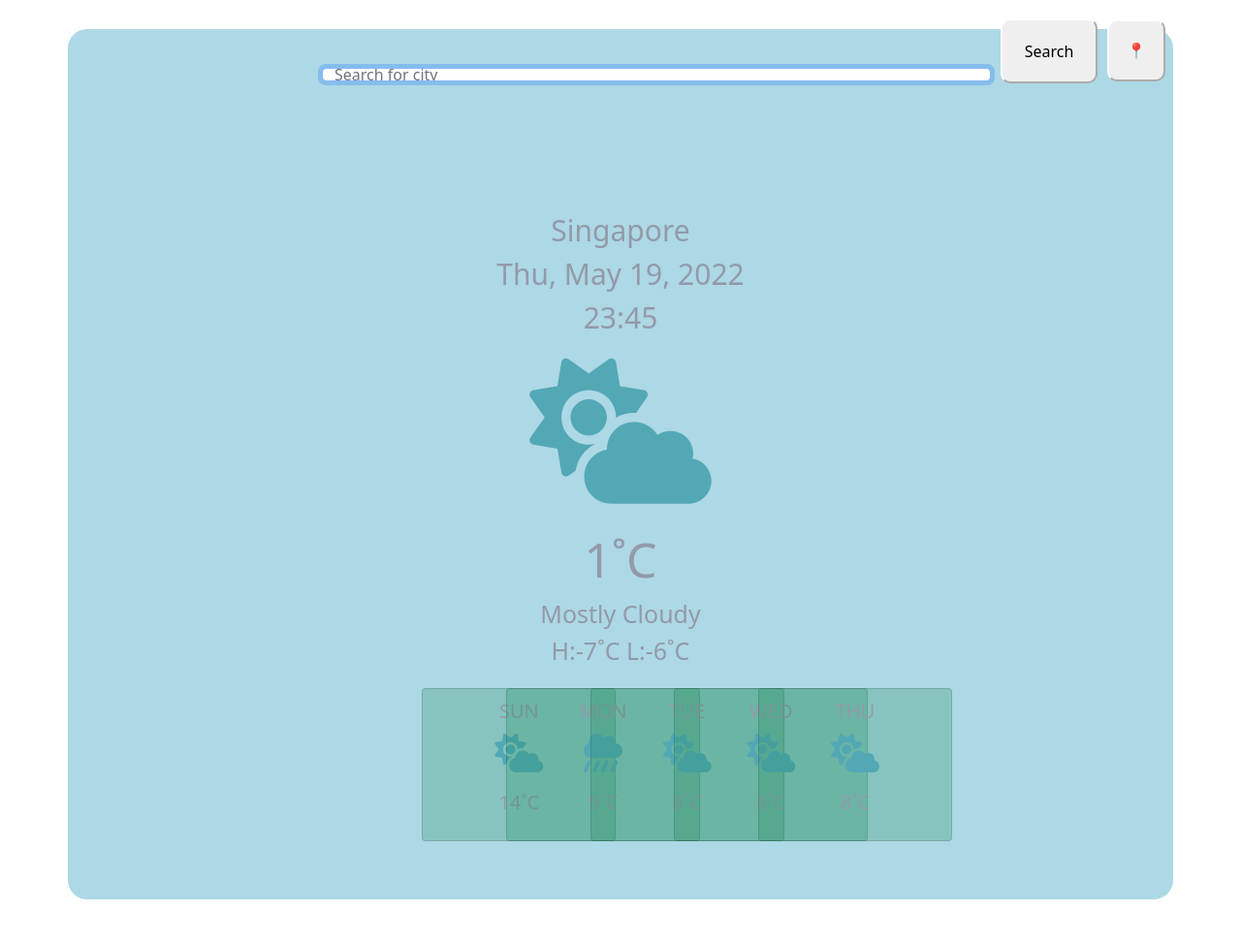
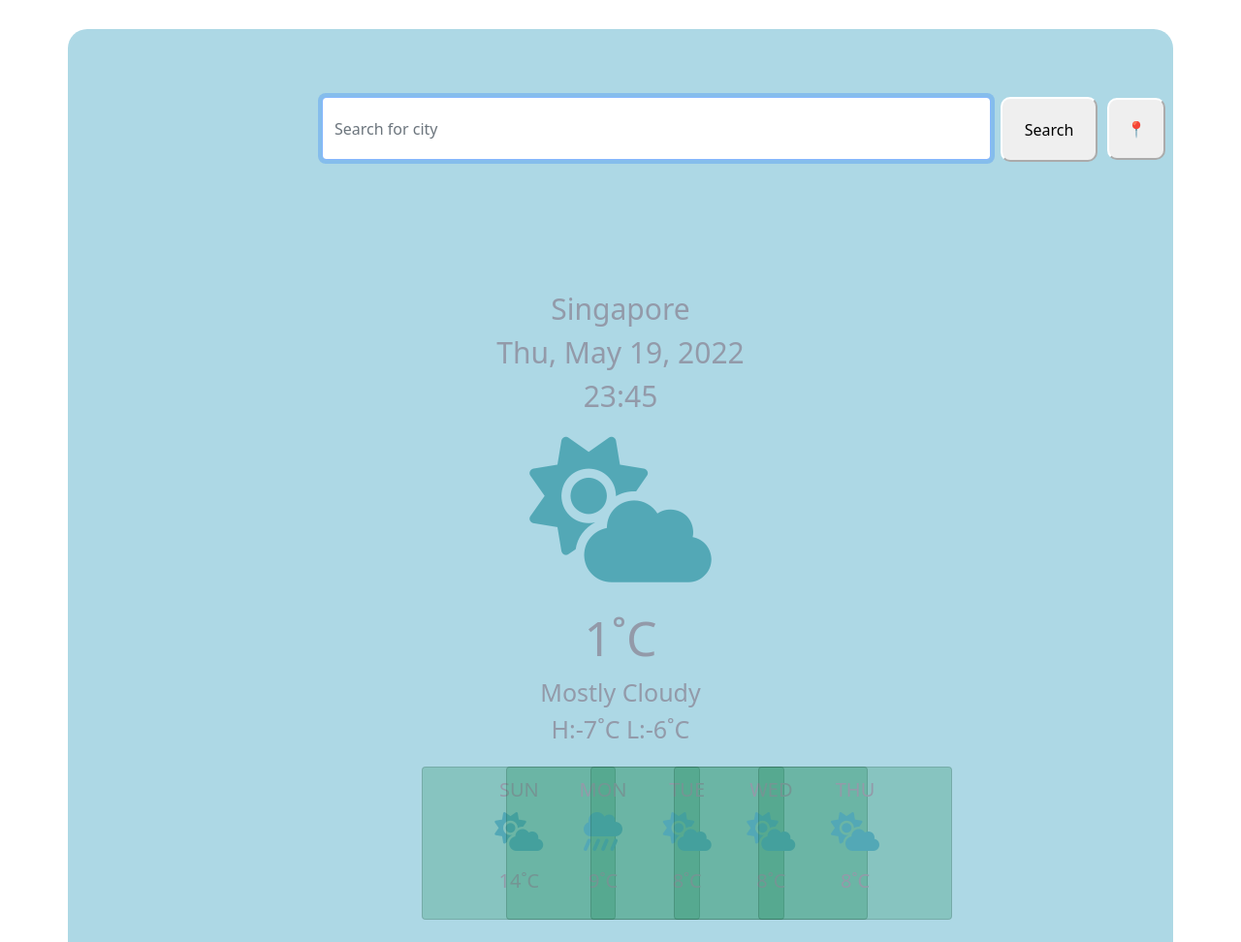
Before and after one commit to nataliey16/plus-week6-homework, a plain HTML site: page index.html in a window 1280 px wide. Shown: the top 972 px of the page at 97% size. Drawn offline with nearby package versions, Linux system fonts and the light colour scheme.

Commit message:
Increase height of search bar

```diff
--- a/index.html
+++ b/index.html
@@ -26,7 +26,7 @@
             placeholder="Search for city"
             autofocus="on"
             autocomplete="off"
-            style="width: 690px; height: 1px;"
+            style="width: 690px; height: 65px;"
             id="search-input-text"
           />
           <input
--- a/src/styles.css
+++ b/src/styles.css
@@ -1,6 +1,6 @@
 .container {
   background: #add8e5;
-  padding: 40px;
+  padding: 70px;
   border-radius: 20px;
   display: block;
   margin: 0 auto;
@@ -10,6 +10,7 @@
 
 .search-form {
   padding: 0 auto;
+  height: 50px;
 }
 input.form-control .rounded {
   position: relative;
@@ -19,8 +20,8 @@ input.form-control .rounded {
   text-align: center;
   cursor: pointer;
   height: 80px;
-  width: 80px;
 }
+
 input.form-control {
   position: relative;
   left: 250px;
```
